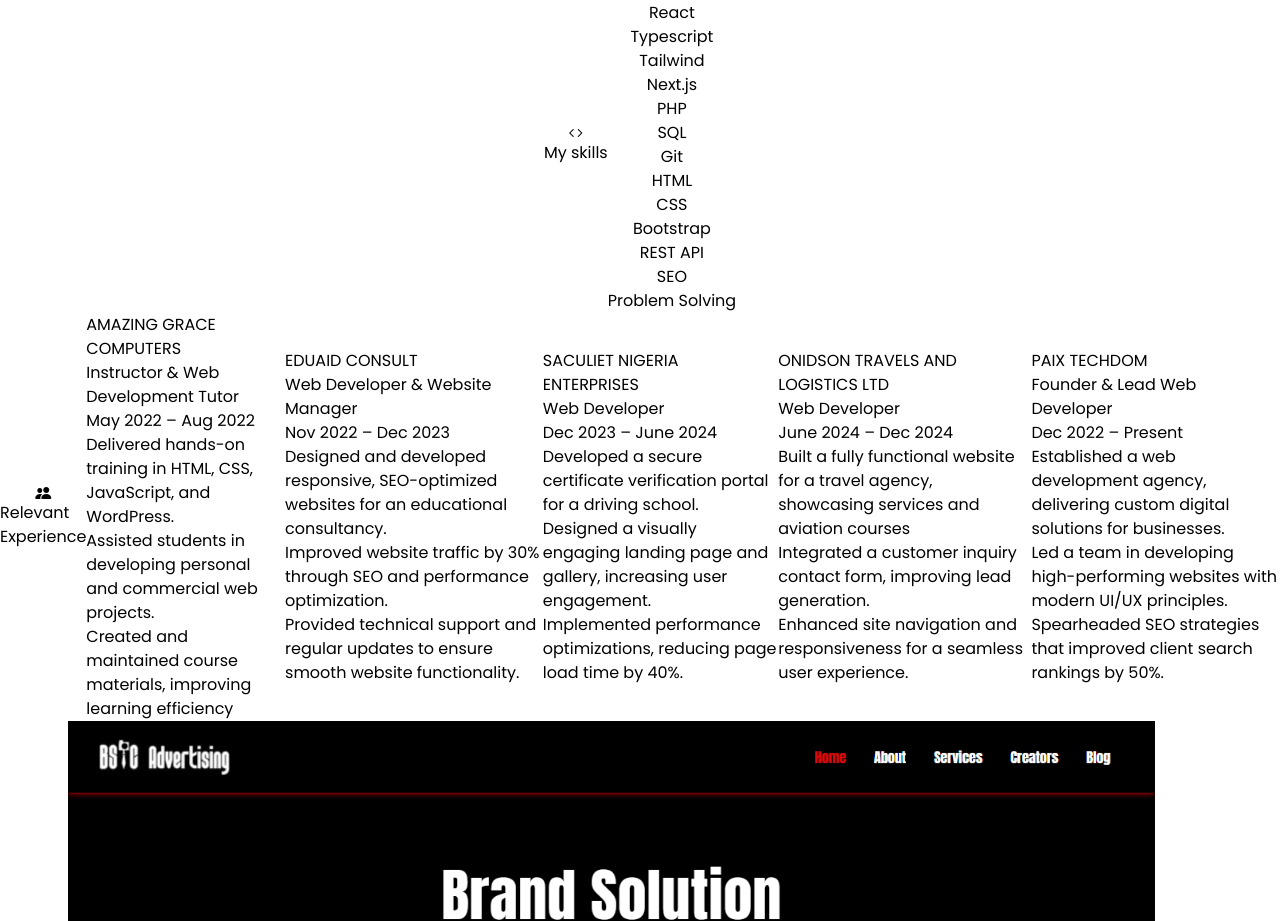
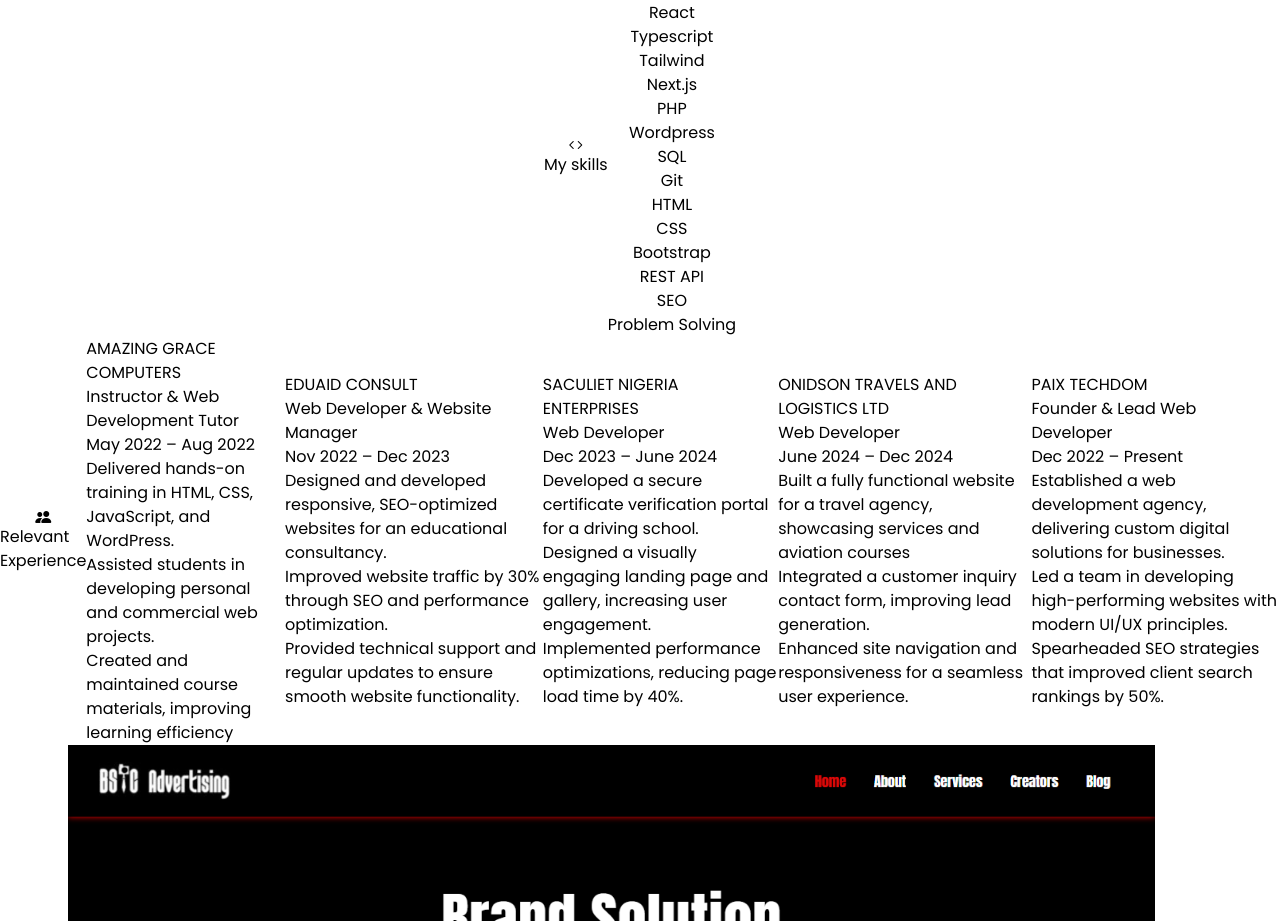
Before and after one commit to paixtechdom/my-portfolio, a React (Vite) app: page / in a window 1280 px wide. Shown: the part 1187-2108 px from the top of the page. Built offline with nearby package versions, Linux system fonts and the light colour scheme.

Commit message:
updated experience and skills

```diff
--- a/src/Pages/Experience.jsx
+++ b/src/Pages/Experience.jsx
@@ -69,7 +69,7 @@
                             <p className="text-xl font-bold text-gray-300">
                                 {experience.organization}
                             </p>
-                            <div className="flex justify-between text-sm">
+                            <div className="flex justify-between text-sm flex-col md:flex-row">
                                 <p className="">{experience.role}</p>
                                 <p className="">{experience.date}</p>
                             </div>
--- a/src/Pages/Skills.jsx
+++ b/src/Pages/Skills.jsx
@@ -23,6 +23,9 @@
             name: 'PHP',
         },
         {
+            name: 'Wordpress',
+        },
+        {
             name: 'SQL',
         },
         {
@@ -45,7 +48,7 @@
         },
         {
             name: 'Problem Solving',
-        },
+        }
     ]
 
 
```
